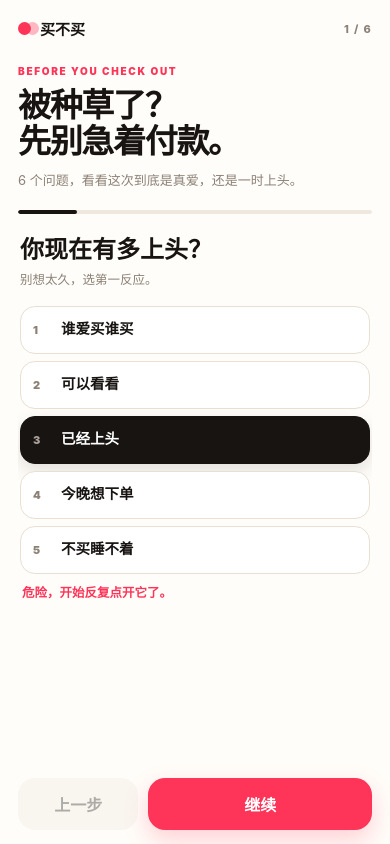
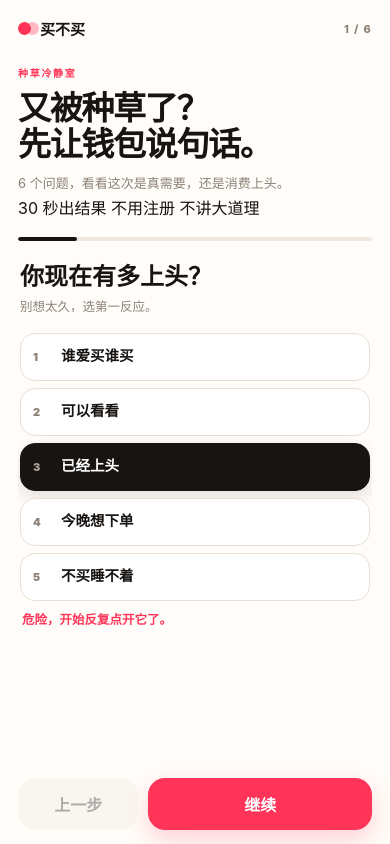
Before and after one commit to Jun-Wu05/buy-or-wait, a website: page public/index.html in a window 390 px wide. Drawn offline with Linux system fonts and the light colour scheme.

Commit message:
feat: sharpen mobile hero copy

```diff
--- a/public/index.html
+++ b/public/index.html
@@ -17,9 +17,14 @@
       </header>
 
       <div class="hero-copy">
-        <p class="eyebrow">BEFORE YOU CHECK OUT</p>
-        <h1>被种草了？<br />先别急着付款。</h1>
-        <p class="intro">6 个问题，看看这次到底是真爱，还是一时上头。</p>
+        <p class="eyebrow">种草冷静室</p>
+        <h1>又被种草了？<br />先让钱包说句话。</h1>
+        <p class="intro">6 个问题，看看这次是真需要，还是消费上头。</p>
+        <div class="hero-chips" aria-label="产品特点">
+          <span>30 秒出结果</span>
+          <span>不用注册</span>
+          <span>不讲大道理</span>
+        </div>
       </div>
 
       <div class="progress"><span id="progressBar"></span></div>
```
